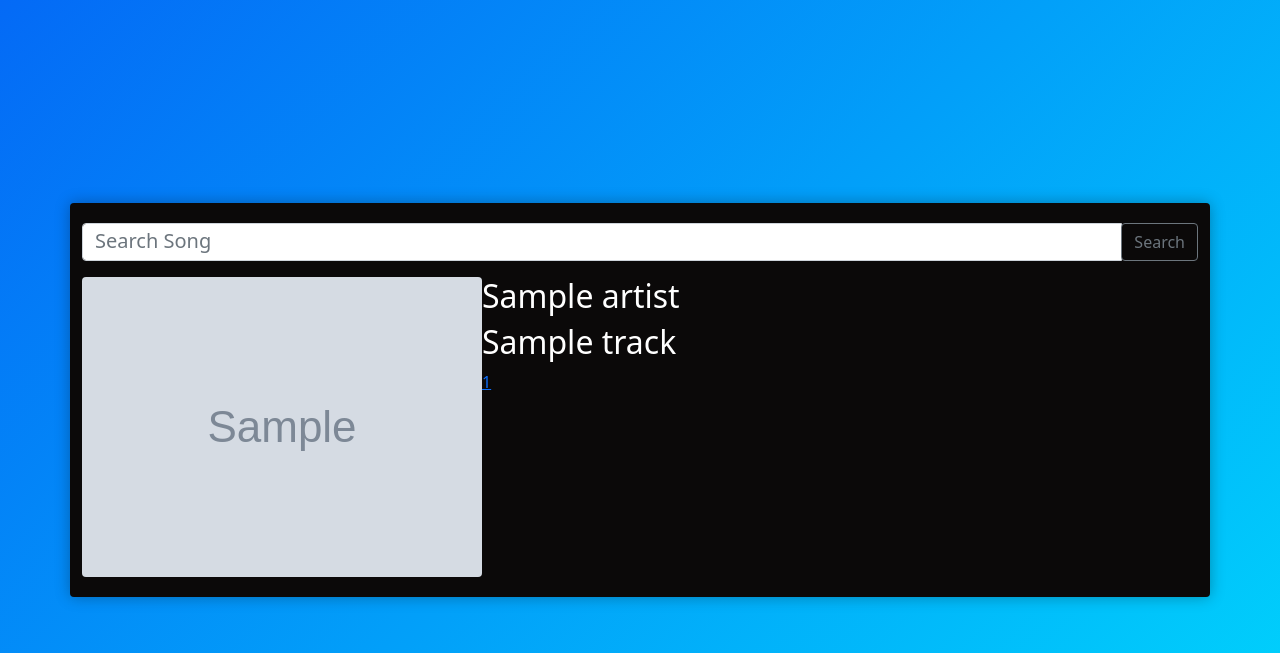
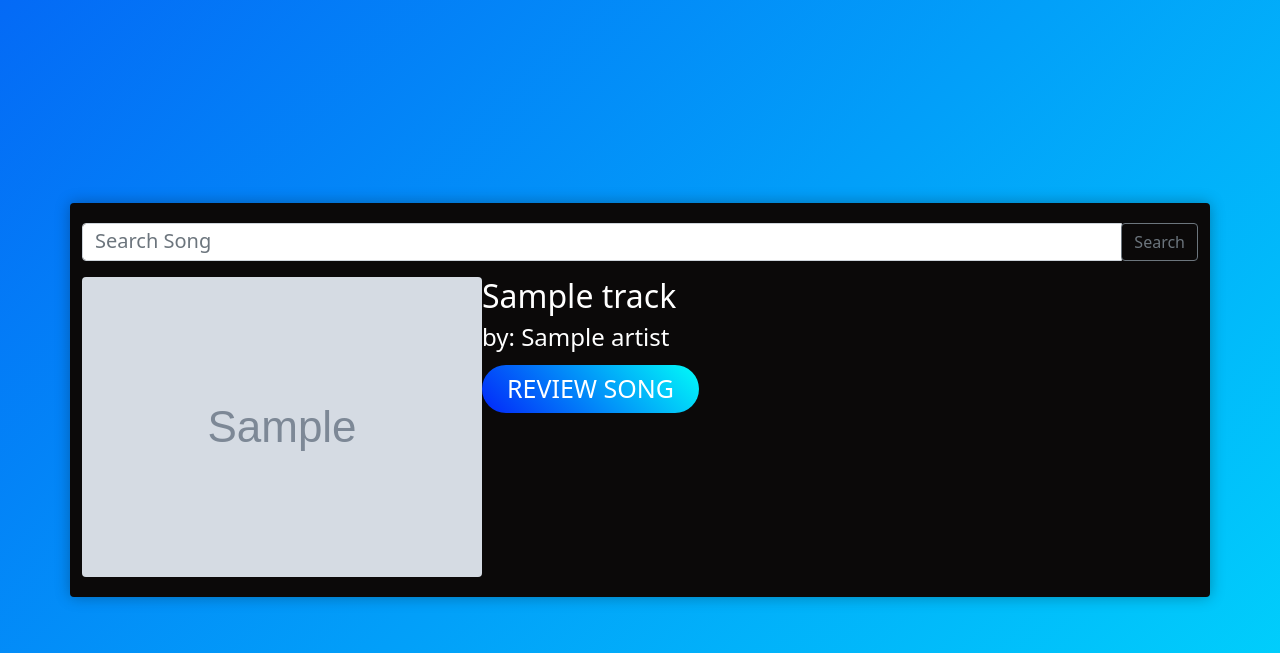
Before and after one commit to Adrianmorales1/song-review, a Flask app: template flask_app/templates/search_song.html in a window 1280 px wide. Shown: the top 653 px of the page. Run offline with Flask 2, Linux system fonts and the light colour scheme; the template is opened without the code that fills it: most values are stand-ins (such as "Sample title", 1, 10 or a date in 2020); grey boxes marked "Sample" are stand-in pictures.

Commit message:
Update search_song.html

```diff
--- a/flask_app/templates/search_song.html
+++ b/flask_app/templates/search_song.html
@@ -23,9 +23,9 @@
         <div class="clearfix">
             {% for track in track_list%}
             <img src="{{ track['image_url'] }}" class="rounded float-start" alt="{{ track['title'] }}">
-            <h2>{{track['artist']}}</h2>
             <h2>{{track['title']}}</h2>
-            <a href="/reviewsong">{{track['id']}}</a>
+            <h4>by: {{track['artist']}}</h4>
+            <a class="btn btn-primary" href="/track/review/{{track['id']}}" role="button">Review Song</a>
             {% endfor %}
         </div>
     </div>
```
